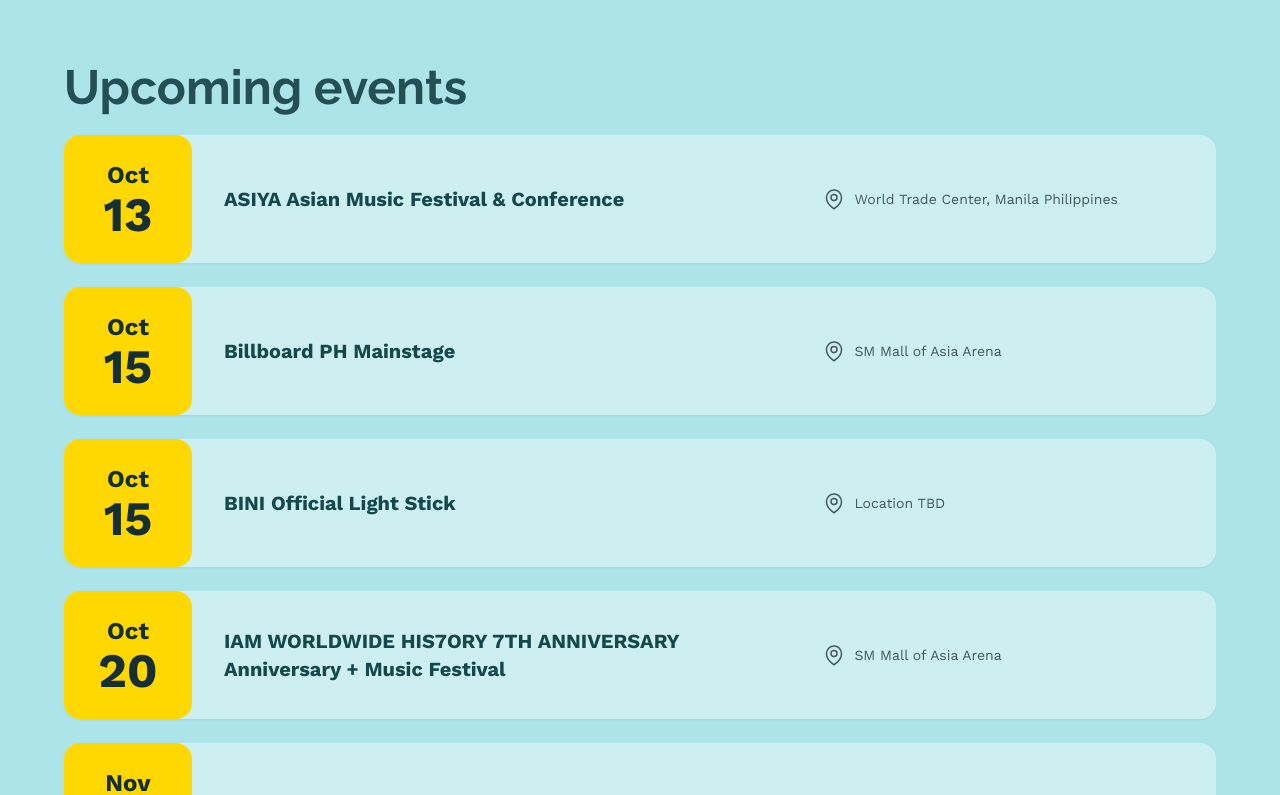
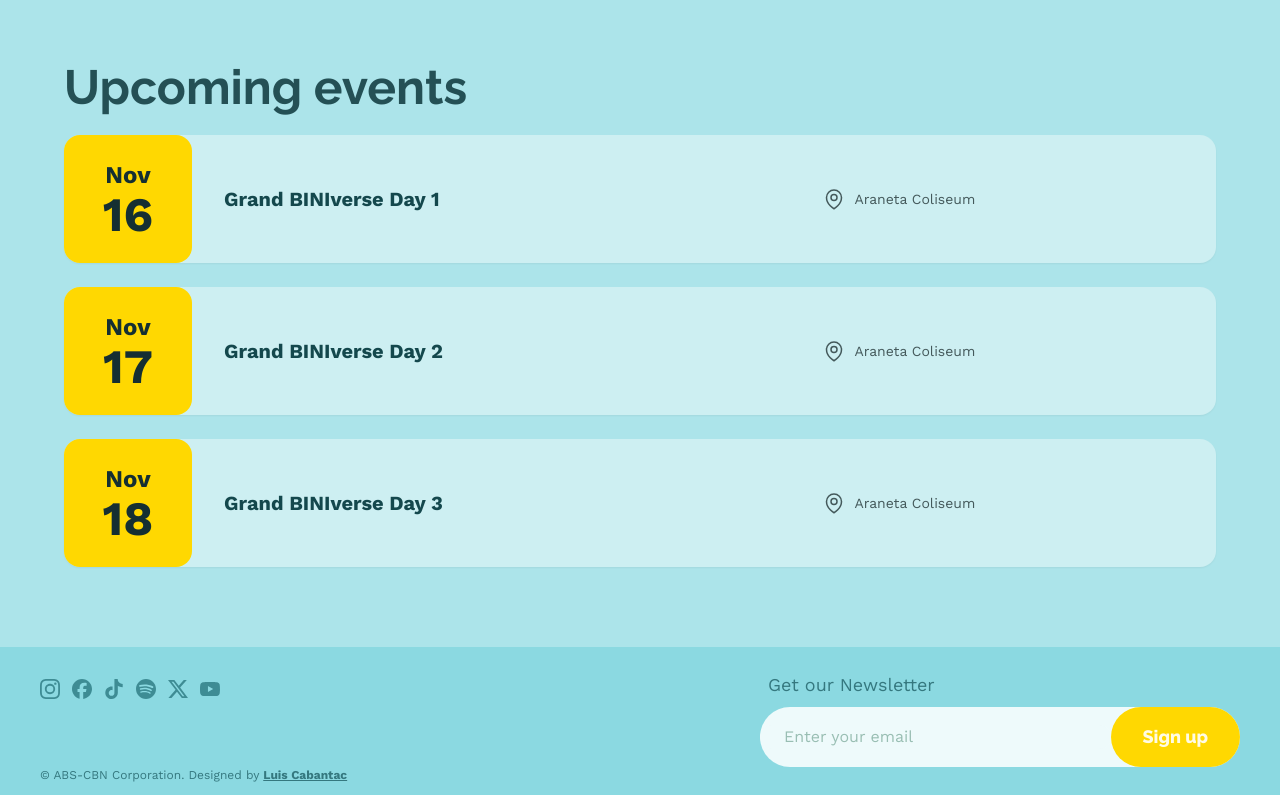
Before and after one commit to LuisCabantac/bini-website, a Next.js app: page /events in a window 1280 px wide. Shown: the part 923-1718 px from the top of the page. Built offline with nearby package versions, Linux system fonts and the light colour scheme.

Commit message:
Update events data

```diff
--- a/app/_lib/events-data.ts
+++ b/app/_lib/events-data.ts
@@ -30,26 +30,6 @@
 
 export const eventsData: EventsDataType[] = [
   {
-    date: "Oct 13",
-    name: "ASIYA Asian Music Festival & Conference",
-    loc: "World Trade Center, Manila Philippines",
-  },
-  {
-    date: "Oct 15",
-    name: "Billboard PH Mainstage",
-    loc: "SM Mall of Asia Arena",
-  },
-  {
-    date: "Oct 15",
-    name: "BINI Official Light Stick",
-    loc: "Location TBD",
-  },
-  {
-    date: "Oct 20",
-    name: "IAM WORLDWIDE HIS7ORY 7TH ANNIVERSARY Anniversary + Music Festival",
-    loc: "SM Mall of Asia Arena",
-  },
-  {
     date: "Nov 16",
     name: "Grand BINIverse Day 1",
     loc: "Araneta Coliseum",
```
